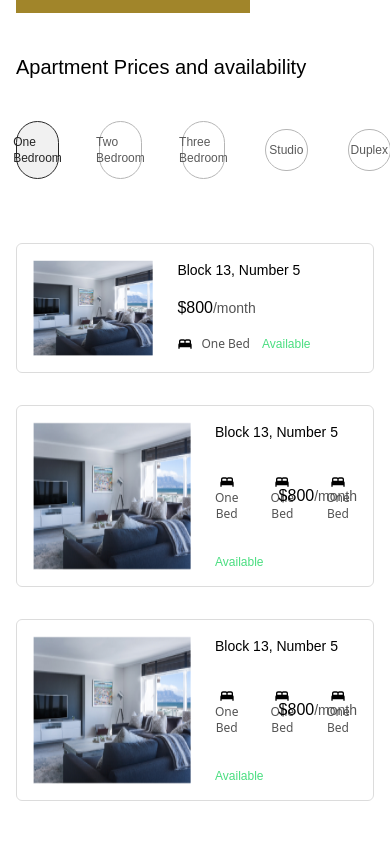
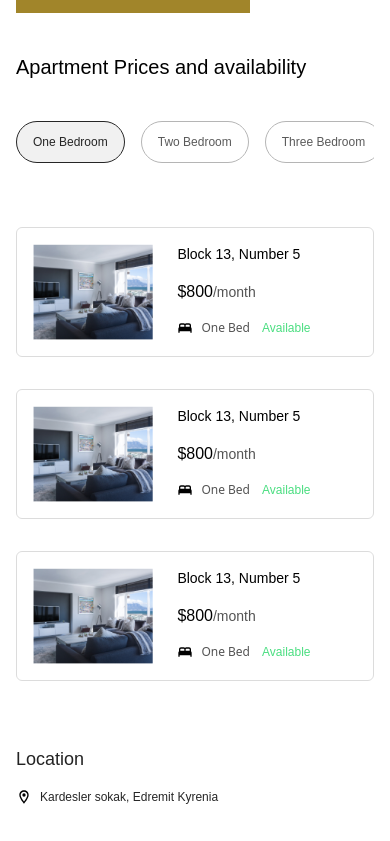
Before and after one commit to SYRYS-INVESTMENT-LTD/residence-webiste, a React (Create React App) app: page /siteinformation in a window 390 px wide. Shown: the part 943-1784 px from the top of the page. Built offline with nearby package versions, Linux system fonts and the light colour scheme; a web font is replaced by a local one.

Commit message:
basic routing

```diff
--- a/src/Components/Footer.js
+++ b/src/Components/Footer.js
@@ -6,7 +6,7 @@ import Linkedin from '../Assets/Icons/Linkedin.png'
 
 function Footer() {
   return (
-    <div className='bg-[#262626] p-14 md:flex justify-between items-start md:space-y-0 space-y-10'>
+    <div className='bg-[#262626] py-14 px-4 md:p-14 md:flex justify-between items-start md:space-y-0 space-y-10'>
       <div>
         <h1 className='font-sfprobold text-xl text-white'>RESIDENCE</h1>
 
--- a/src/Components/Navbar.js
+++ b/src/Components/Navbar.js
@@ -1,14 +1,17 @@
 import React from 'react'
 import usflag from '../Assets/Icons/USFlag.png'
 import { MdKeyboardArrowDown, MdOutlineMenu } from "react-icons/md";
+import { Link } from 'react-router-dom';
 
 function Navbar() {
   return (
     <div>
       <div className='h-10 flex justify-between items-center md:p-10 py-10 px-4'>
-        <div>
-          <h1 className='font-sfprosemibold tracking-wide text-[#262626] text-xl'>RESIDENCE</h1>
-        </div>
+      <Link to={'/'}>
+      <div>
+        <h1 className='font-sfprosemibold tracking-wide text-[#262626] text-xl'>RESIDENCE</h1>
+      </div>
+      </Link>
         <div>
           <ul className='md:flex hidden space-x-12 items-center'>
             <li className='font-sfpromedium text-[#262626] text-sm cursor-pointer'>Home</li>
--- a/src/Components/OurServices.js
+++ b/src/Components/OurServices.js
@@ -1,6 +1,7 @@
 import React from 'react'
 import residentlogo from '../Assets/Icons/ResidentsCircular.png'
 import { MdArrowForward } from "react-icons/md";
+import { Link } from 'react-router-dom';
 
 function OurServices() {
   return (
@@ -12,9 +13,11 @@ function OurServices() {
 
       <div className='md:flex items-center md:space-y-0 space-y-10 justify-between md:mt-8 mt-14'>
         <div className='space-y-4 md:w-[48%]'>
+          <Link to={'/siteinformation'}>
             <div className='bg-[#F2F2F2] h-48 w-[100%]'>
 
             </div>
+          </Link>
 
           <div className='flex items-center space-x-4'>
             <div className='bg-[#FFB662] items-center rounded-full justify-center px-2 py-1'>
@@ -29,7 +32,7 @@ function OurServices() {
           <p className='text-xs text-[#5A5A5A] font-sfproregular'>Residence takes care of all aspects of property management, including tenants screening, lease agreements, rent collection, and handling maintenance and repair requests.</p>
           <div className='flex item-center space-x-1'>
             <h1 className='font-sfpromedium tracking-normal text-xs text-[#1F1F1F] underline'>Read More </h1>
-          <MdArrowForward size={16}/>
+            <MdArrowForward size={16} />
           </div>
         </div>
         <div className='space-y-4 md:w-[48%]'>
@@ -50,7 +53,7 @@ function OurServices() {
           <p className='text-xs text-[#5A5A5A] font-sfproregular'>Residence takes care of all aspects of property management, including tenants screening, lease agreements, rent collection, and handling maintenance and repair requests.</p>
           <div className='flex item-center space-x-1'>
             <h1 className='font-sfpromedium tracking-normal text-xs text-[#1F1F1F] underline'>Read More </h1>
-        <MdArrowForward size={16}/>
+            <MdArrowForward size={16} />
           </div>
         </div>
       </div>
@@ -73,7 +76,7 @@ function OurServices() {
           <p className='text-xs text-[#5A5A5A] font-sfproregular'>Residence takes care of all aspects of property management, including tenants screening, lease agreements, rent collection, and handling maintenance and repair requests.</p>
           <div className='flex item-center space-x-1'>
             <h1 className='font-sfpromedium tracking-normal text-xs text-[#1F1F1F] underline'>Read More </h1>
-        <MdArrowForward size={16}/>
+            <MdArrowForward size={16} />
           </div>
         </div>
         <div className='space-y-4 md:w-[48%]'>
@@ -94,7 +97,7 @@ function OurServices() {
           <p className='text-xs text-[#5A5A5A] font-sfproregular'>Residence takes care of all aspects of property management, including tenants screening, lease agreements, rent collection, and handling maintenance and repair requests.</p>
           <div className='flex item-center space-x-1'>
             <h1 className='font-sfpromedium tracking-normal text-xs text-[#1F1F1F] underline'>Read More </h1>
-      <MdArrowForward size={16}/>
+            <MdArrowForward size={16} />
           </div>
         </div>
       </div>
--- a/src/Pages/InfoPage.js
+++ b/src/Pages/InfoPage.js
@@ -32,7 +32,7 @@ function InfoPage() {
                             <p className='font-sfpromedium text-sm text-[#000] cursor-pointer'>Overview</p>
                         </div>
                         <div className='w-40'>
-                        <p className='font-sfproregular text-sm text-[#5A5A5A] cursor-pointer'>Book a tour</p>
+                            <p className='font-sfproregular text-sm text-[#5A5A5A] cursor-pointer'>Book a tour</p>
                         </div>
                         <p className='font-sfproregular text-sm text-[#5A5A5A] cursor-pointer'>Availability</p>
                         <p className='font-sfproregular text-sm text-[#5A5A5A] cursor-pointer'>Location</p>
@@ -86,20 +86,20 @@ function InfoPage() {
 
                     <div className='mt-10 md:mx-16 mx-4'>
                         <h1 className='font-sfprosemibold text-xl'>Apartment Prices and availability</h1>
-                        <div className='flex items-center space-x-10 mt-10 mb-4'>
-                            <div className='bg-[#BBBBBB33] px-4 flex items-center justify-center py-3 rounded-full border border-[#262626] w-[12%]'>
+                        <div className='flex items-center flex-shrink-0 whitespace-nowrap  md:space-x-0 overflow-hidden overflow-x-auto overflow-y-hidden space-x-4 mt-10 mb-4'>
+                            <div className='bg-[#BBBBBB33] px-4 flex items-center justify-center py-3 rounded-full border border-[#262626] md:w-[12%]'>
                                 <p className='text-xs font-sfproregular text-[#262626]'>One Bedroom</p>
                             </div>
-                            <div className='px-4 flex items-center justify-center py-3 rounded-full border border-[#B5B5B5] w-[12%]'>
+                            <div className='px-4 flex items-center justify-center py-3 rounded-full border border-[#B5B5B5] md:w-[12%]'>
                                 <p className='text-xs font-sfproregular text-[#5A5A5A]'>Two Bedroom</p>
                             </div>
-                            <div className='px-4 flex items-center justify-center py-3 rounded-full border border-[#B5B5B5] w-[12%]'>
+                            <div className='px-4 flex items-center justify-center py-3 rounded-full border border-[#B5B5B5] md:w-[12%]'>
                                 <p className='text-xs font-sfproregular text-[#5A5A5A]'>Three Bedroom</p>
                             </div>
-                            <div className='px-4 flex items-center justify-center py-3 rounded-full border border-[#B5B5B5] w-[12%]'>
+                            <div className='px-4 flex items-center justify-center py-3 rounded-full border border-[#B5B5B5] md:w-[12%]'>
                                 <p className='text-xs font-sfproregular text-[#5A5A5A]'>Studio</p>
                             </div>
-                            <div className='px-4 flex items-center justify-center py-3 rounded-full border border-[#B5B5B5] w-[12%]'>
+                            <div className='px-4 flex items-center justify-center py-3 rounded-full border border-[#B5B5B5] md:w-[12%]'>
                                 <p className='text-xs font-sfproregular text-[#5A5A5A]'>Duplex</p>
                             </div>
                         </div>
@@ -144,12 +144,23 @@ function InfoPage() {
                                 <p className='font-sfproregular text-sm text-[#545454]'>/month</p>
                             </div>
                         </div>
-                        <div className='py-4 px-4 flex items-center rounded-md justify-between border border-[#DCDCDC]'>
+                        <div className='py-4 px-4 md:flex items-center rounded-md justify-between border border-[#DCDCDC]'>
                             <div className='flex space-x-6'>
-                                <img src={apartment} alt='apartment' className='' />
-                                <div className='space-y-8'>
+                                <img src={apartment} alt='apartment' className='h-24 md:h-100' />
+                                <div className='md:space-y-8 space-y-4'>
                                     <h1 className='font-sfproregular text-sm'>Block 13, Number 5</h1>
-                                    <div className='flex items-center space-x-8'>
+                                    <div className='flex items-center md:hidden'>
+                                        <h1 className='text-base font-sfpromedium'>$800</h1>
+                                        <p className='font-sfproregular text-sm text-[#545454]'>/month</p>
+                                    </div>
+                                    <div className='flex md:hidden items-center space-x-3'>
+                                        <div className='flex items-center space-x-2 text-center'>
+                                            <MdBed />
+                                            <p className='font-fproregular text-[#545454] text-xs'>One Bed</p>
+                                        </div>
+                                        <h1 className=' font-sfproregular text-xs text-green-400'>Available</h1>
+                                    </div>
+                                    <div className='hidden md:flex items-center md:space-x-8 space-x-4'>
                                         <div className='flex flex-col items-center justify-center text-center'>
                                             <MdBed />
                                             <p className='font-fproregular text-[#545454] text-xs'>One Bed</p>
@@ -163,20 +174,31 @@ function InfoPage() {
                                             <p className='font-fproregular text-[#545454] text-xs'>One Bed</p>
                                         </div>
                                     </div>
-                                    <h1 className='font-sfproregular text-xs text-green-400'>Available</h1>
+                                    <h1 className='md:flex hidden font-sfproregular text-xs text-green-400'>Available</h1>
                                 </div>
                             </div>
-                            <div className='flex items-center'>
+                            <div className='md:flex items-center hidden'>
                                 <h1 className='text-base font-sfpromedium'>$800</h1>
                                 <p className='font-sfproregular text-sm text-[#545454]'>/month</p>
                             </div>
                         </div>
-                        <div className='py-4 px-4 flex items-center rounded-md justify-between border border-[#DCDCDC]'>
+                        <div className='py-4 px-4 md:flex items-center rounded-md justify-between border border-[#DCDCDC]'>
                             <div className='flex space-x-6'>
-                                <img src={apartment} alt='apartment' className='' />
-                                <div className='space-y-8'>
+                                <img src={apartment} alt='apartment' className='h-24 md:h-100' />
+                                <div className='md:space-y-8 space-y-4'>
                                     <h1 className='font-sfproregular text-sm'>Block 13, Number 5</h1>
-                                    <div className='flex items-center space-x-8'>
+                                    <div className='flex items-center md:hidden'>
+                                        <h1 className='text-base font-sfpromedium'>$800</h1>
+                                        <p className='font-sfproregular text-sm text-[#545454]'>/month</p>
+                                    </div>
+                                    <div className='flex md:hidden items-center space-x-3'>
+                                        <div className='flex items-center space-x-2 text-center'>
+                                            <MdBed />
+                                            <p className='font-fproregular text-[#545454] text-xs'>One Bed</p>
+                                        </div>
+                                        <h1 className=' font-sfproregular text-xs text-green-400'>Available</h1>
+                                    </div>
+                                    <div className='hidden md:flex items-center md:space-x-8 space-x-4'>
                                         <div className='flex flex-col items-center justify-center text-center'>
                                             <MdBed />
                                             <p className='font-fproregular text-[#545454] text-xs'>One Bed</p>
@@ -190,10 +212,10 @@ function InfoPage() {
                                             <p className='font-fproregular text-[#545454] text-xs'>One Bed</p>
                                         </div>
                                     </div>
-                                    <h1 className='font-sfproregular text-xs text-green-400'>Available</h1>
+                                    <h1 className='md:flex hidden font-sfproregular text-xs text-green-400'>Available</h1>
                                 </div>
                             </div>
-                            <div className='flex items-center'>
+                            <div className='md:flex items-center hidden'>
                                 <h1 className='text-base font-sfpromedium'>$800</h1>
                                 <p className='font-sfproregular text-sm text-[#545454]'>/month</p>
                             </div>
@@ -202,7 +224,7 @@ function InfoPage() {
 
                     {/*LOCATION AND GOOGLE MAP */}
 
-                    <div className='mt-16 mx-16'>
+                    <div className='mt-16 md:mx-16 mx-4'>
                         <h1 className='text-[#232323] text-lg font-sfpromedium'>Location</h1>
 
                         <div className='items-center space-x-2 flex mt-4'>
@@ -217,9 +239,9 @@ function InfoPage() {
 
                     {/*Amenities*/}
 
-                    <div className='mt-14 md:mx-16'>
+                    <div className='mt-14 md:mx-16 mx-4'>
                         <h1 className='text-[#232323] text-lg font-sfpromedium'>Amenities</h1>
-                        <div className='md:flex md:items-start md:mx-0 mx-10 md:space-x-8 md:space-y-0 space-y-6 mt-10'>
+                        <div className='md:flex md:items-start md:space-x-8 md:space-y-0 space-y-6 mt-10'>
                             <div className='items-center flex-col flex justify-center md:w-[48%]'>
                                 <h1 className='text-[#545454] text-sm'>Unit amenities</h1>
                                 <div className='flex items-center space-x-4 mt-8'>
@@ -317,7 +339,7 @@ function InfoPage() {
                     </div>
 
                     {/*PROPERTY MAINTENANCE*/}
-                    <div className='mt-14 mx-16'>
+                    <div className='mt-14 md:mx-16 mx-4'>
                         <h1 className='text-[#232323] text-lg font-sfpromedium'>Property Maintenance</h1>
 
                         <div className='md:w-[77%] mt-12'>
```
Lines whose indentation alone changed are shown as unchanged.
